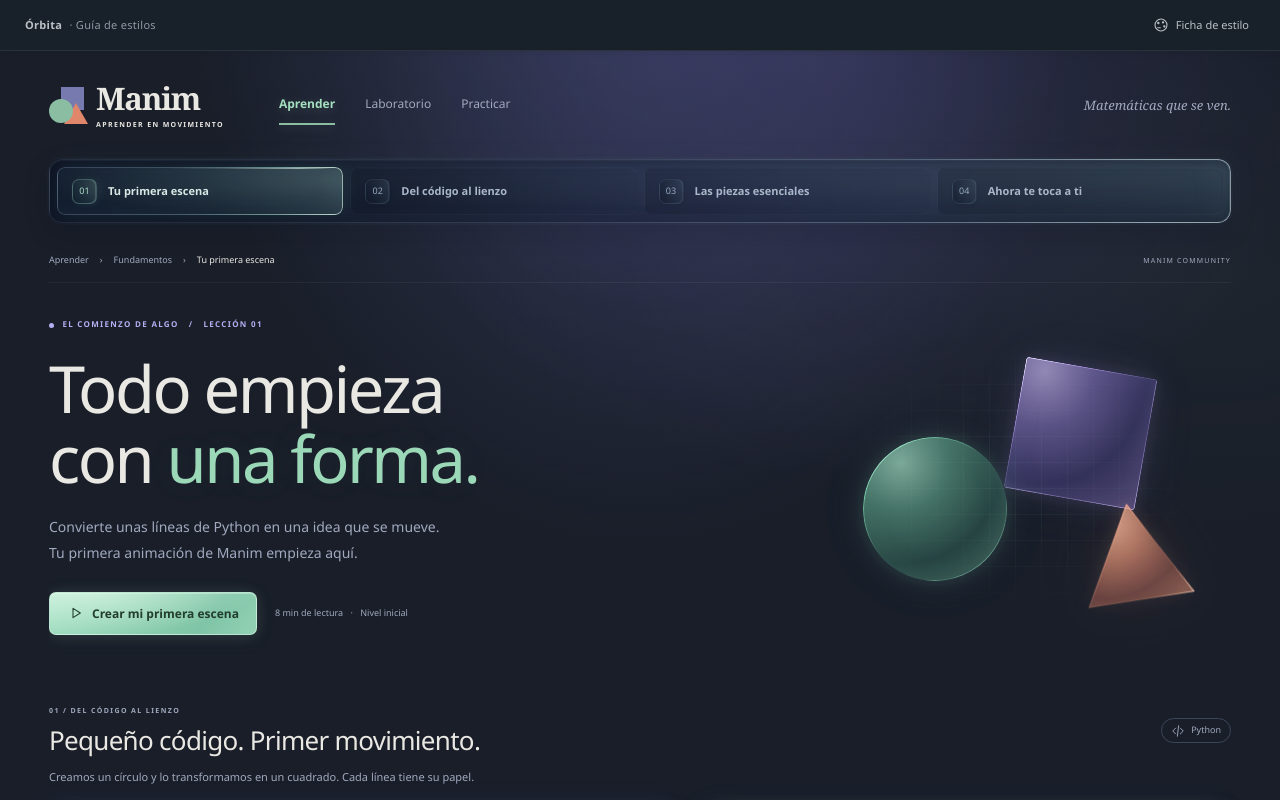
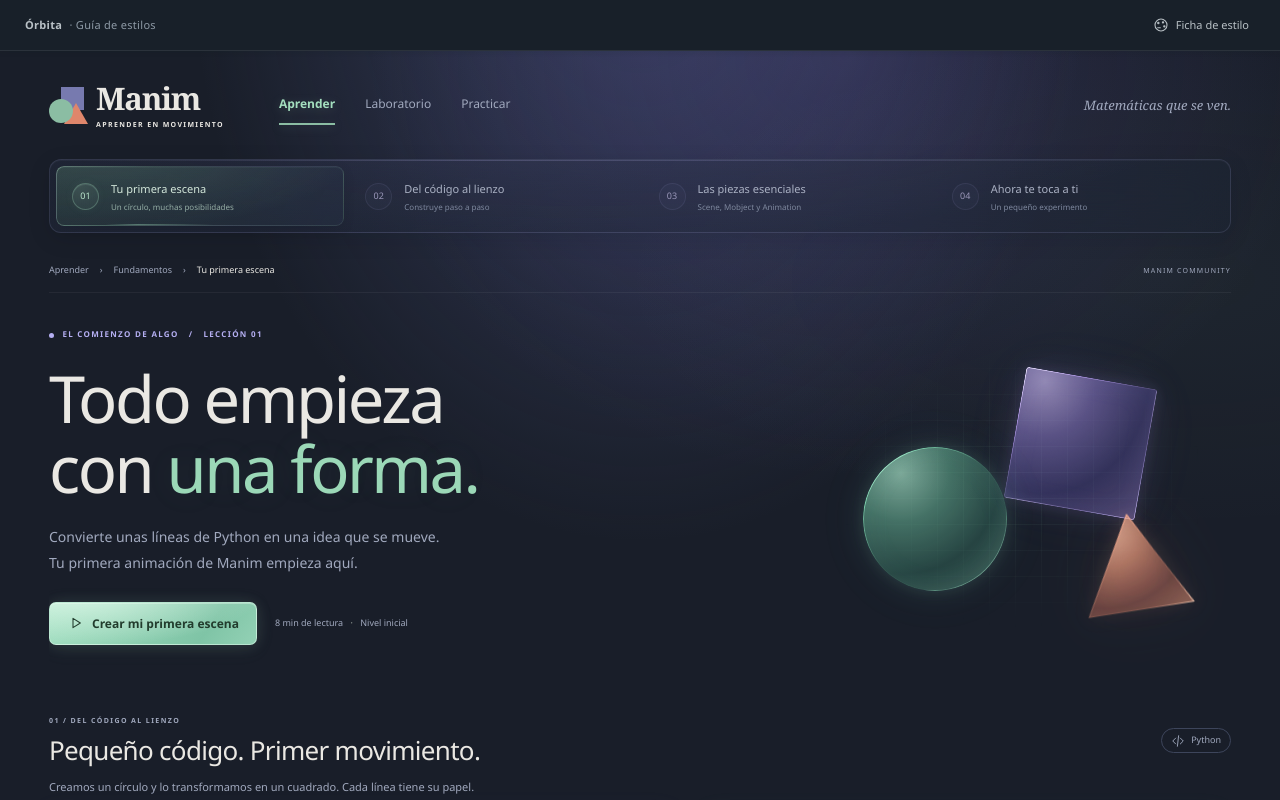
Before and after one commit to zavden/manim-aero, a plain HTML site: page dist/index.html in a window 1280 px wide. Shown: the top 800 px of the page. Drawn offline with Linux system fonts and the light colour scheme.

Commit message:
style: preserve the refined Órbita lesson navigation

```diff
--- a/dist/assets/styles.css
+++ b/dist/assets/styles.css
@@ -606,111 +606,135 @@ body[data-theme=orbita]{
     linear-gradient(120deg,#243338,#222c36) padding-box,
     linear-gradient(120deg,#95ebd063,#6e9a8c33 40%,#3b564b2b 75%,#8fbda140) border-box;
 }
-/* Smoked metallic glass: translucent surfaces with the light travelling toward X+. */
+/* Lesson navigation: quiet indigo glass, with sage light marking the current step. */
 [data-theme=orbita] .sidebar{
   padding:0;
+  border:1px solid #8a91bb30;
+  border-radius:12px;
+  background:radial-gradient(ellipse at 45% -140%,#a697ec1f,transparent 76%),
+    linear-gradient(135deg,#242b3e80,#1c253373);
+  box-shadow:inset 0 1px 0 #d4d8f50a,0 6px 22px #080d191f;
+  backdrop-filter:blur(18px);
+}
+[data-theme=orbita] .sidebar::before{
+  content:"";
+  position:absolute;
+  pointer-events:none;
+  top:0;
+  left:4%;
+  width:92%;
+  height:1px;
+  background:linear-gradient(90deg,transparent,#b5aff230 35%,#b5aff21a 70%,transparent);
+}
+[data-theme=orbita] .sidebar nav{
+  gap:5px;
+  padding:6px;
+  border-radius:11px;
+  align-items:stretch;
+  box-shadow:none;
+}
+[data-theme=orbita] .lesson-link{
+  position:relative;
+  align-items:center;
+  gap:12px;
+  min-height:60px;
+  padding:11px 15px;
   border:1px solid transparent;
-  border-radius:13px;
-  background:radial-gradient(ellipse at 112% 20%,#a8cedc24,transparent 67%),
-    linear-gradient(90deg,#0f18289c 0%,#16213273 48%,#263c4b66 100%);
-  box-shadow:0 0 0 2px #8b9eb208,inset 0 1px 0 #aabbd512,inset -1px 0 0 #d4efff26,inset -18px 0 28px #a0c7d908,8px 0 26px #95c7d00c,0 8px 24px #080d1938;
-  backdrop-filter:blur(20px) saturate(115%);
+  border-radius:8px;
+  color:#abb2c4;
+  background:none;
+  box-shadow:none;
+  transition:background .2s,color .2s,box-shadow .2s;
 }
-/* Separate masked rims keep the centre genuinely translucent. */
-[data-theme=orbita] .sidebar::before,
-[data-theme=orbita] .lesson-link.active::after{
+[data-theme=orbita] .lesson-link span:last-child{font-weight:550}
+[data-theme=orbita] .lesson-link small{
+  display:block;
+  margin-top:4px;
+  color:#7f899f;
+  opacity:1;
+  font-size:8px;
+  font-weight:400;
+  line-height:1.4;
+}
+[data-theme=orbita] .lesson-no{
+  display:inline-flex;
+  align-items:center;
+  justify-content:center;
+  flex:0 0 27px;
+  height:27px;
+  margin:0;
+  border:1px solid #b5aff217;
+  border-radius:50%;
+  background:#b5aff207;
+  box-shadow:none;
+  color:#9b98ba;
+  opacity:1;
+  font-size:9px;
+  font-variant-numeric:tabular-nums;
+}
+[data-theme=orbita] .lesson-link:not(.active):hover{
+  border-color:transparent;
+  color:#e3e0ee;
+  background:radial-gradient(ellipse at 30% -40%,#b5aff218,transparent 80%),#b5aff206;
+  box-shadow:inset 0 1px 0 #b5aff20a;
+}
+[data-theme=orbita] .lesson-link:not(.active):hover .lesson-no{
+  border-color:#b5aff238;
+  color:#c5bced;
+}
+[data-theme=orbita] .lesson-link.active{
+  border-color:transparent;
+  background:radial-gradient(ellipse at 14% -35%,#9bd8b72b,transparent 76%),
+    linear-gradient(120deg,#2b413f80,#2831476b);
+  box-shadow:inset 0 1px 0 #c4f0d90a,0 3px 12px #080d191c;
+  color:#d4e8db;
+}
+[data-theme=orbita] .lesson-link.active::before{
   content:"";
   position:absolute;
   inset:-1px;
   padding:1px;
   border-radius:inherit;
   pointer-events:none;
-  background:linear-gradient(90deg,#70819f30 0%,#62778d3d 42%,#839bac70 72%,#c1dce4ad 94%,#d3e7ee9c 100%);
+  background:linear-gradient(125deg,#b3dfc66b 0%,#8bbda336 30%,#a39cce26 65%,#8bbda326 100%);
   -webkit-mask:linear-gradient(#fff 0 0) content-box,linear-gradient(#fff 0 0);
   mask:linear-gradient(#fff 0 0) content-box,linear-gradient(#fff 0 0);
   -webkit-mask-composite:xor;
   mask-composite:exclude;
 }
-[data-theme=orbita] .sidebar nav{
-  gap:7px;
-  padding:7px;
-  border-radius:12px;
-  box-shadow:inset 0 2px 9px #070f1c47;
-}
-[data-theme=orbita] .lesson-link{
-  position:relative;
-  align-items:center;
-  gap:11px;
-  min-height:48px;
-  padding:10px 14px;
-  border:1px solid #8a9cb80d;
-  border-radius:8px;
-  color:#aab6c9;
-  background:linear-gradient(90deg,#090f1b30,#1e2d401c);
-  box-shadow:inset 0 1px 0 #b2c4df06;
-  transition:background .2s,color .2s,border-color .2s,box-shadow .2s;
-}
-[data-theme=orbita] .lesson-no{
-  display:inline-flex;
-  align-items:center;
-  justify-content:center;
-  flex:0 0 25px;
-  height:25px;
-  margin:0;
-  border:1px solid #8399b326;
-  border-radius:7px;
-  background:radial-gradient(ellipse at 110% 20%,#b0cfdf17,transparent 80%),linear-gradient(90deg,#101a2a70,#24334640);
-  box-shadow:inset -1px 0 0 #cadfeb14,0 1px 3px #0c14222b;
-  color:#95a9bf;
-  opacity:1;
-  font-size:9px;
-  font-variant-numeric:tabular-nums;
-}
-[data-theme=orbita] .lesson-link:not(.active):hover{
-  border-color:#a4bdcf38;
-  color:#dce7ef;
-  background:radial-gradient(ellipse at 112% 15%,#b6d4e229,transparent 78%),linear-gradient(90deg,#14203340,#2d40534d);
-  box-shadow:inset -1px 0 0 #d2e8f21f,5px 0 14px #a9cfdd0c;
-}
-[data-theme=orbita] .lesson-link.active{
-  border-color:transparent;
-  background:radial-gradient(ellipse at 108% 25%,#a9d7ce30,transparent 76%),
-    linear-gradient(90deg,#1523358c 0%,#1f344366 55%,#324b5573 100%);
-  box-shadow:inset -12px 0 22px #b9deec0a,5px 0 16px #95ebd012,0 3px 9px #0b142633;
-  color:#d7e8e5;
-}
 [data-theme=orbita] .lesson-link.active::after{
-  background:linear-gradient(90deg,#8b9fc14d 0%,#7b9ca666 43%,#9ed3c89c 77%,#d5f1e5d1 96%,#bddecdc2 100%);
-}
-[data-theme=orbita] .lesson-link.active::before{
   content:"";
   position:absolute;
-  top:0;
-  right:10px;
-  width:58%;
+  pointer-events:none;
+  bottom:0;
+  left:48px;
+  width:38%;
   height:1px;
-  pointer-events:none;
-  background:linear-gradient(90deg,transparent 0%,#9dc9bd30 35%,#d0ece0a3 80%,#b8dacb66 92%,transparent 100%);
-  filter:drop-shadow(2px 0 4px #95cdbb3d);
+  background:linear-gradient(90deg,transparent,#9bd8b770 30%,#8bbda347 65%,transparent);
+  filter:drop-shadow(0 0 4px #95ebd029);
 }
+[data-theme=orbita] .lesson-link.active small{color:#96afa6}
 [data-theme=orbita] .lesson-link.active .lesson-no{
-  border-color:#8bb9ae59;
-  background:radial-gradient(ellipse at 110% 20%,#acd8ca24,transparent 85%),linear-gradient(90deg,#14263299,#29414a66);
-  color:#afd9c9;
-  box-shadow:inset -1px 0 0 #d1eee12e,3px 0 9px #95ebd012;
-  text-shadow:0 0 8px #95ebd017;
+  border-color:#8bbda35c;
+  background:radial-gradient(circle at 30% 10%,#b3dfc61c,#8bbda314 70%);
+  color:#bce8cf;
+  box-shadow:inset 0 1px 0 #ddffed17,0 0 10px #8bbda310;
+  text-shadow:none;
 }
 [data-theme=orbita] .lesson-link:focus-visible{
   outline:2px solid var(--neon-mint);
   outline-offset:2px;
 }
 @media(max-width:900px){
-  [data-theme=orbita] .lesson-link{gap:8px;padding:10px}
+  [data-theme=orbita] .lesson-link{min-height:50px;gap:9px;padding:10px}
+  [data-theme=orbita] .lesson-link small{display:none}
+  [data-theme=orbita] .lesson-no{flex-basis:23px;height:23px}
 }
 @media(max-width:650px){
-  [data-theme=orbita] .sidebar nav{padding:7px;gap:7px}
-  [data-theme=orbita] .lesson-link{min-height:48px;padding:9px 8px;gap:8px}
-  [data-theme=orbita] .lesson-no{flex-basis:22px;height:22px;font-size:8px;border-radius:6px}
+  [data-theme=orbita] .sidebar nav{padding:6px;gap:5px}
+  [data-theme=orbita] .lesson-link{min-height:48px;padding:9px 8px;gap:9px}
+  [data-theme=orbita] .lesson-no{flex-basis:22px;height:22px;font-size:8px}
+  [data-theme=orbita] .lesson-link.active::after{left:39px;width:42%}
 }
 /* Smooth glass light on the remaining controls replaces the old split reflection. */
 [data-theme=orbita] .primary-btn{
```
